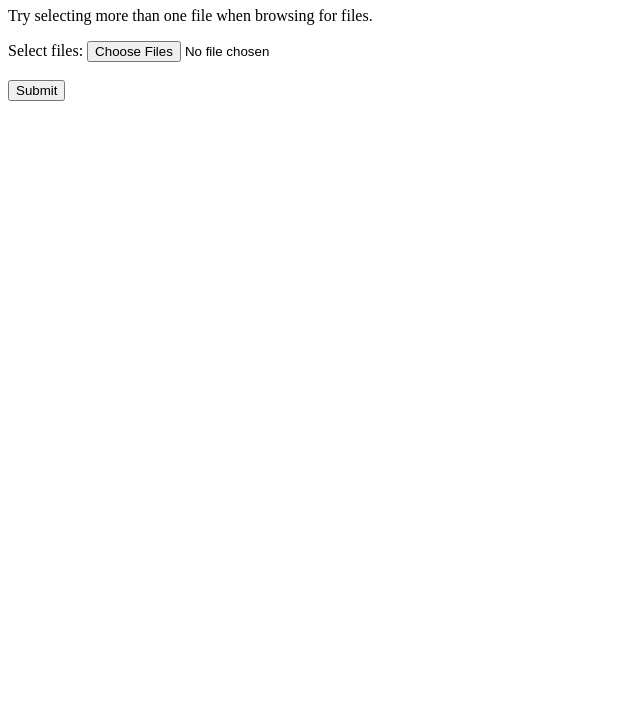
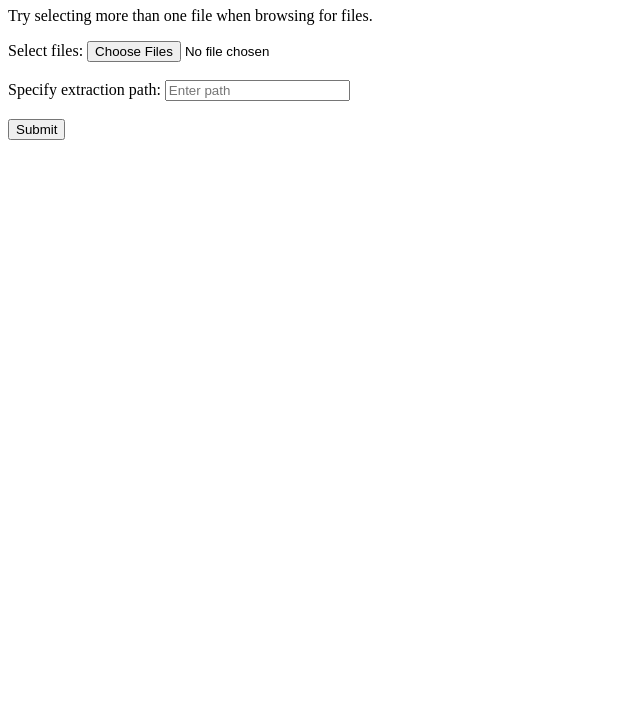
Before and after one commit to Ohm-Rajpal/MultipleFileExtractor, a website: page public/index.html in a window 1280 px wide. Shown: the part 73-800 px from the top of the page, without its empty margins (0-640 px from the left). Drawn offline with Linux system fonts and the light colour scheme.

Commit message:
Refactoring the html

```diff
--- a/index.js
+++ b/index.js
@@ -14,7 +14,7 @@ app.use(bodyParser.urlencoded({ extended: true }))
 // create middleware
 function processMultipleFiles(req, res, next) {
     // file processing here
-
+    console.log(req.body)
     next()
 }
 
--- a/public/index.html
+++ b/public/index.html
@@ -12,6 +12,8 @@
 <form action="/extract" method="POST">
     <label for="files">Select files:</label>
     <input type="file" id="files" name="files" multiple><br><br>
+    <label for="extractPath">Specify extraction path:</label>
+    <input type="text" id="extractPath" name="extractPath" placeholder="Enter path"><br><br>
     <input type="submit">
 </form>
 
```
